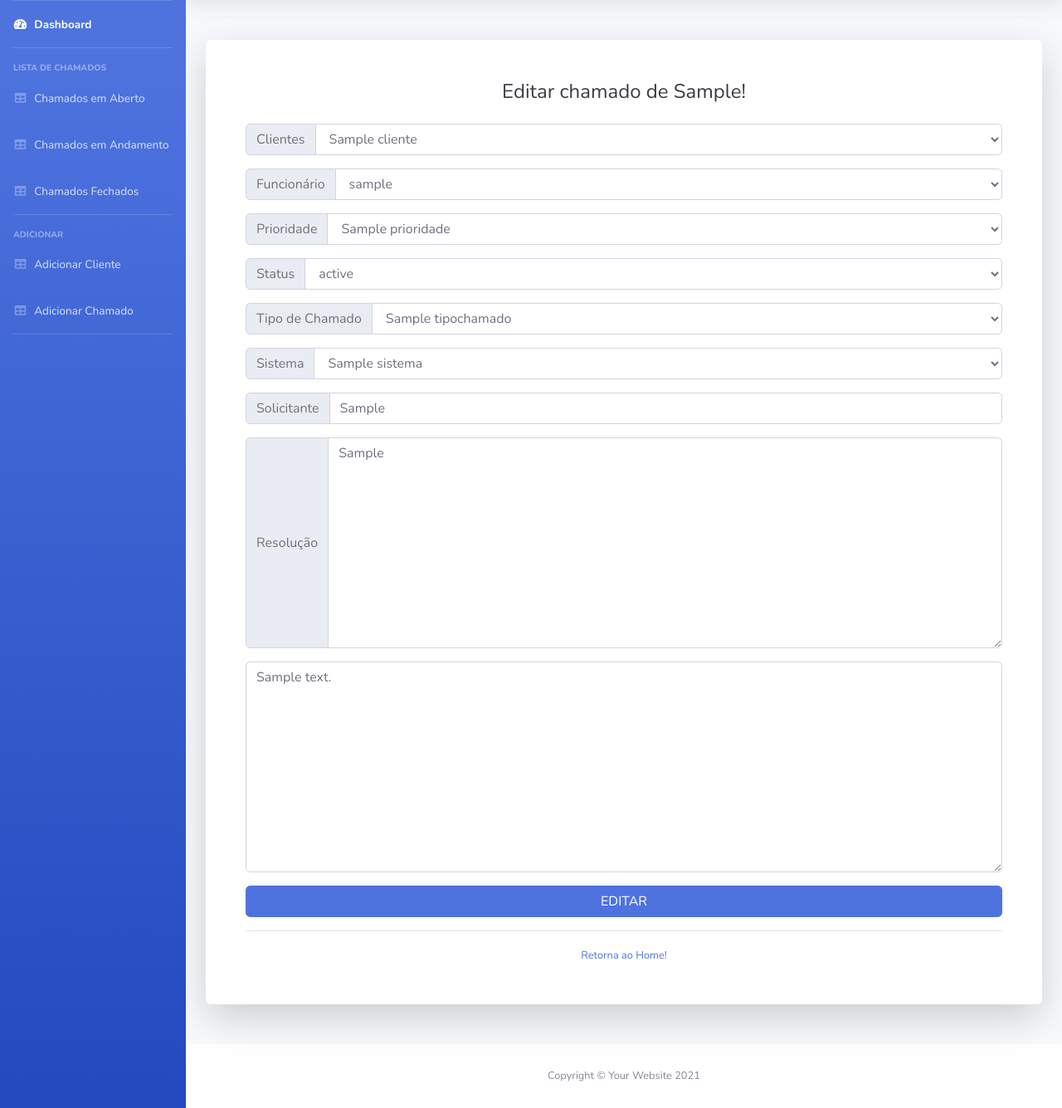
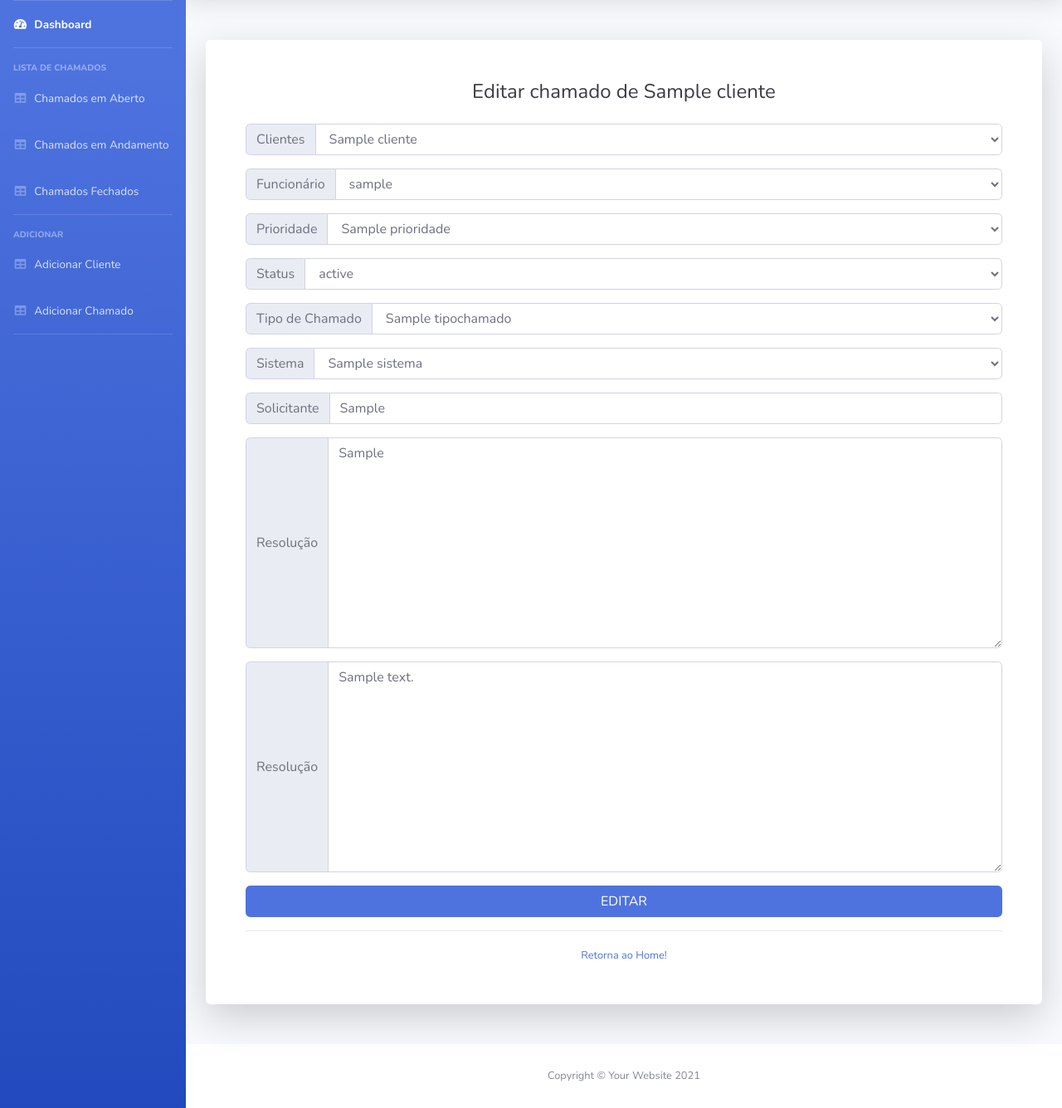
Before and after one commit to cristiansuzuki/helpdesk, a Django app: page /chamado/1 in a window 1280 px wide. Shown: the part 70-1405 px from the top of the page at 83% size. Run offline with Django 4.2, Linux system fonts and the light colour scheme; tables that the repository leaves empty hold one stand-in row (values such as "Sample post"); some libraries are stand-ins or nearby versions.

Commit message:
template changes

```diff
--- a/helpdesk/templates/chamado.html
+++ b/helpdesk/templates/chamado.html
@@ -9,7 +9,7 @@
                 <div class="col-lg-12">
                     <div class="p-5">
                         <div class="text-center">
-                            <h1 class="h4 text-gray-900 mb-4">Editar chamado de {{ chamado.solicitante }}!</h1>
+                            <h1 class="h4 text-gray-900 mb-4">Editar chamado de {{ chamado.cliente }}</h1>
                         </div>
                         <form method="POST">{% csrf_token %}
                                 <div class="input-group mb-3">
@@ -68,7 +68,10 @@
                                     {{ form.resolucao }}
                                 </div>
 
-                                <div class="form-group mb-3">
+                                <div class="input-group mb-3">
+                                    <div class="input-group-prepend">
+                                        <span class="input-group-text">Resolução</span>
+                                    </div>
                                     {{ form.descricao }}
                                 </div>
 
```
Also changed, not shown: helpdesk/templates/cadastro-chamados.html (+1 -8 lines).
